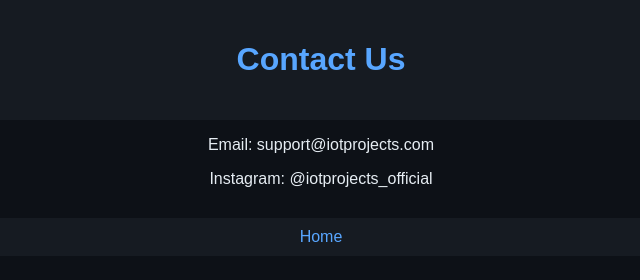
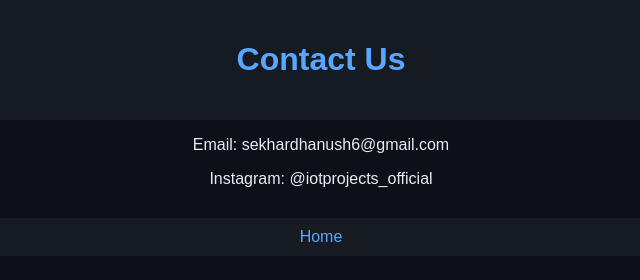
Before and after one commit to dhanush6-cv/iotprojects, a plain HTML site: page contact.html in a window 1280 px wide. Shown: the full height of the page, 319-959 px from the left. Drawn offline with Linux system fonts and the light colour scheme.

Commit message:
Update contact.html

```diff
--- a/contact.html
+++ b/contact.html
@@ -9,7 +9,7 @@
 <body>
   <header><h1>Contact Us</h1></header>
   <main>
-    <p>Email: support@iotprojects.com</p>
+    <p>Email: sekhardhanush6@gmail.com</p>
     <p>Instagram: @iotprojects_official</p>
   </main>
   <footer>
```
